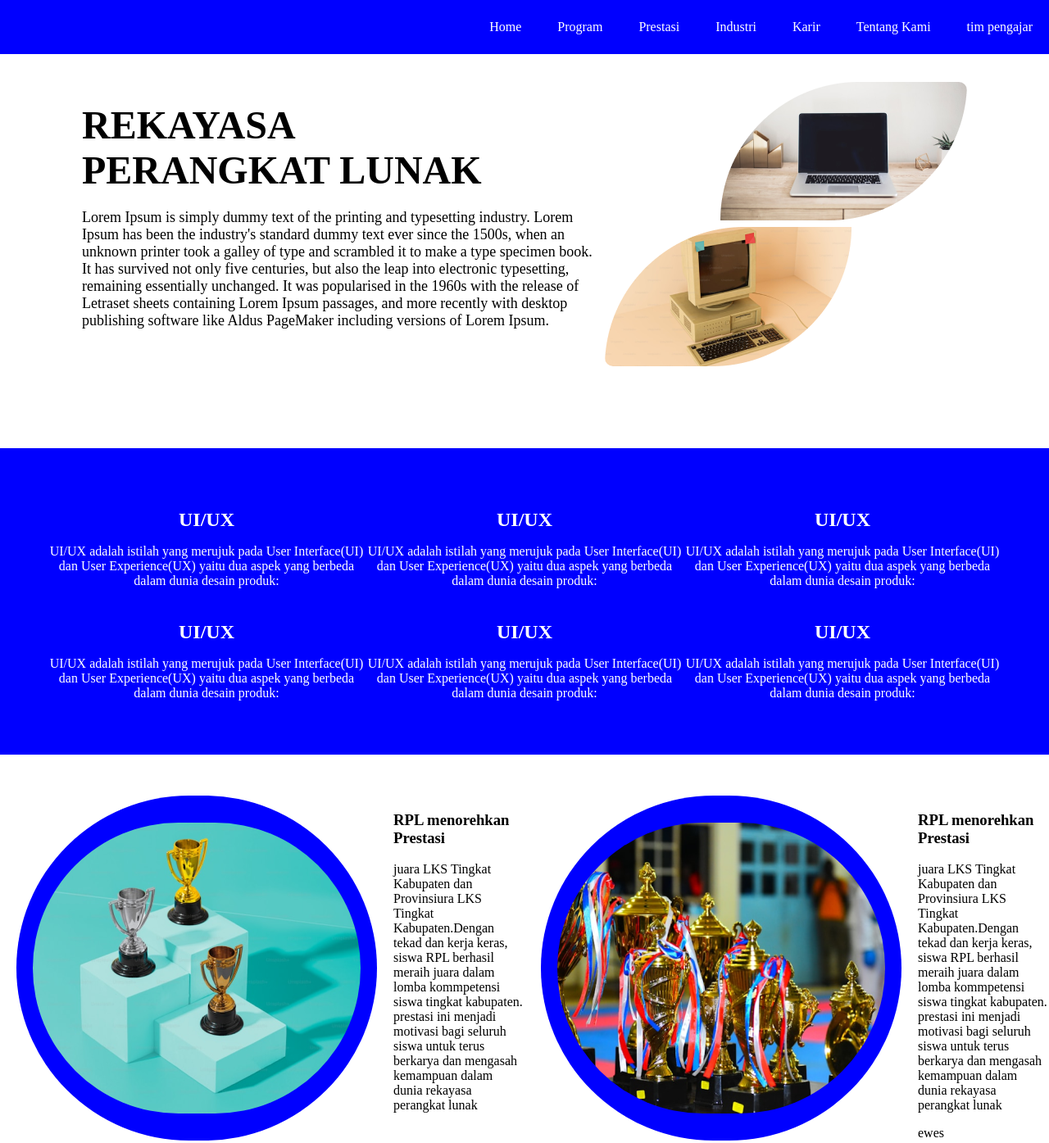
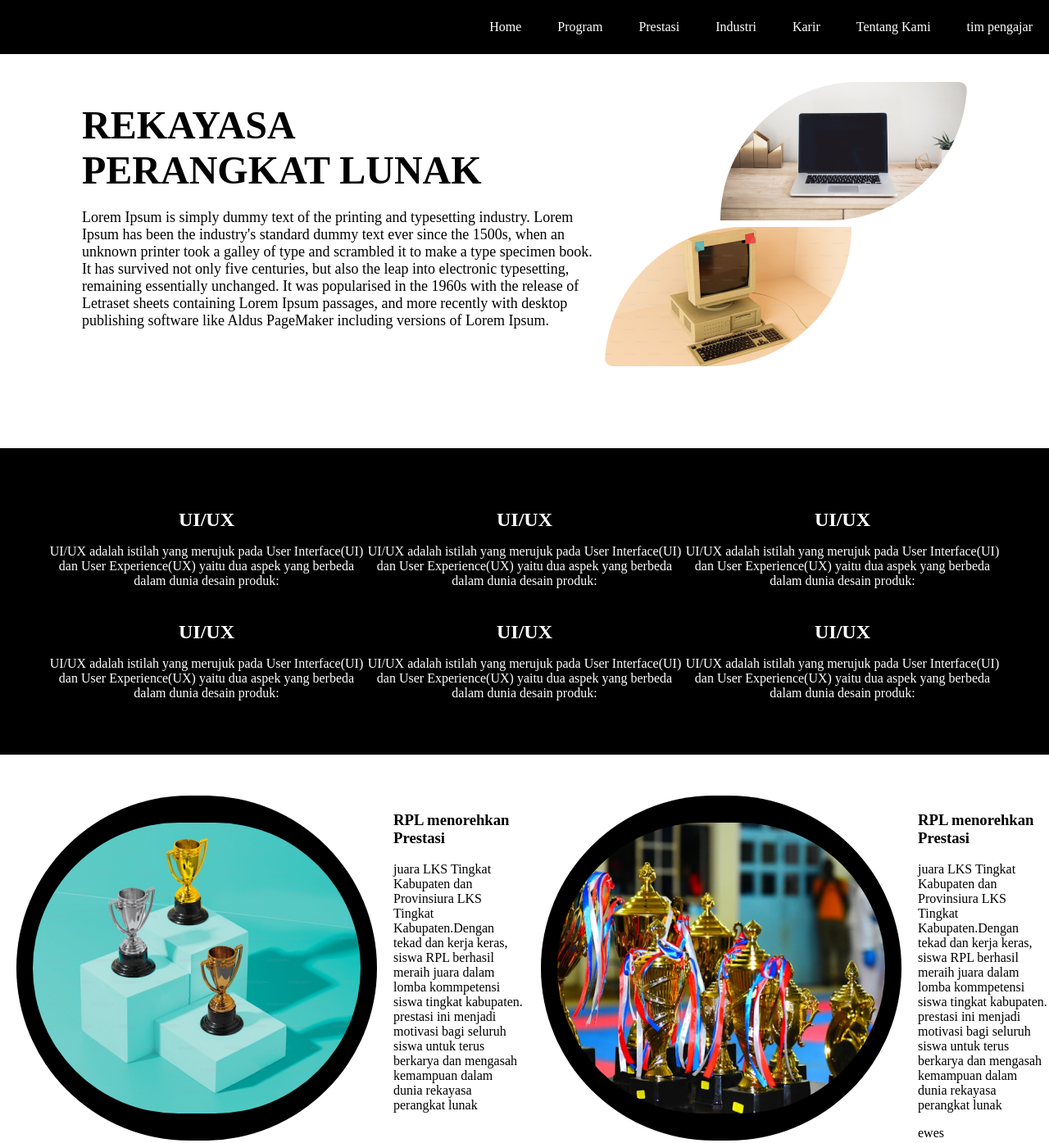
Before and after one commit to kudenihmassss/Profil, a plain HTML site: page index.html in a window 1280 px wide. Shown: the top 1395 px of the page at 82% size. Drawn offline with Linux system fonts and the light colour scheme.

Commit message:
Update style1.css

```diff
--- a/style1.css
+++ b/style1.css
@@ -7,7 +7,7 @@ body{
     position: fixed;
     top: 0;
     width: 100%;
-    background-color: blue;
+    background-color: black;
     z-index: 1000;
     padding: 10px 0;
     text-align: right;
@@ -41,7 +41,7 @@ body{
     justify-content: center;
 }
 .info-section{
-    background-color: blue;
+    background-color: black;
     color: white;
     padding: 50px 0;
     text-align: center;
@@ -72,7 +72,7 @@ body{
     margin-top: 50px;
 }
 .piala{
-    background-color: blue;
+    background-color: black;
     border-radius: 400px;
     width: 400px;
     margin: 0 20px;
```
